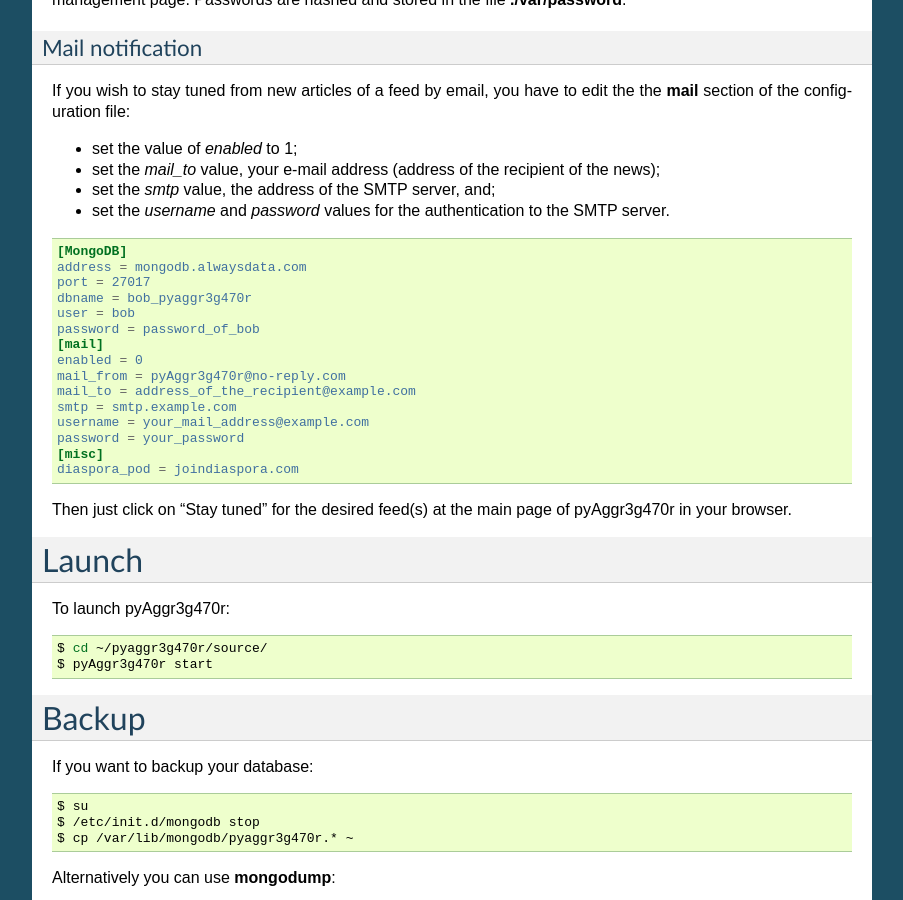
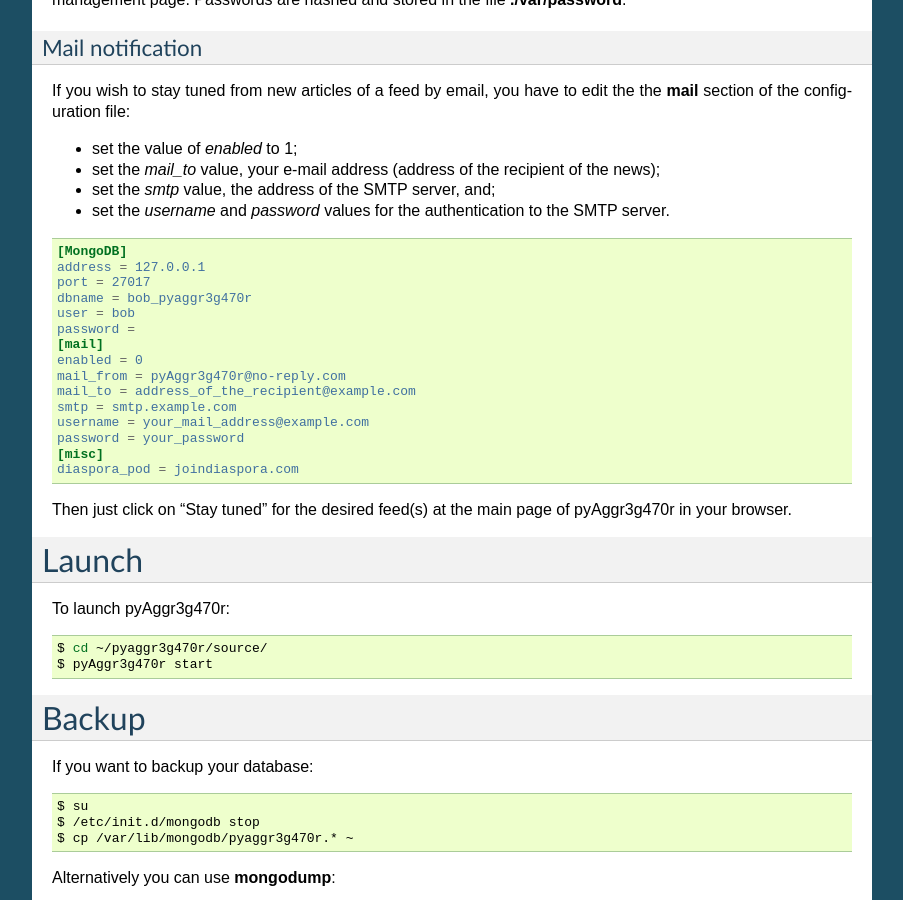
Before and after one commit to cedricbonhomme/newspipe, a Sphinx documentation site: the page built from docs/index.rst, in a window 1280 px wide and 900 px high, scrolled down 2385 px. Shown: the whole window, without its empty margins (198-1101 px from the left). Built offline with Sphinx 7.4.7, drawn with Linux system fonts in a browser that asks for light colours.

Commit message:
Updated doc with new sample configuration file.

```diff
--- a/docs/index.rst
+++ b/docs/index.rst
@@ -162,11 +162,11 @@
 .. code-block:: ini
 
     [MongoDB]
-    address = mongodb.alwaysdata.com
+    address = 127.0.0.1
     port = 27017
     dbname = bob_pyaggr3g470r
     user = bob
-    password = password_of_bob
+    password =
     [mail]
     enabled = 0
     mail_from = pyAggr3g470r@no-reply.com
```
